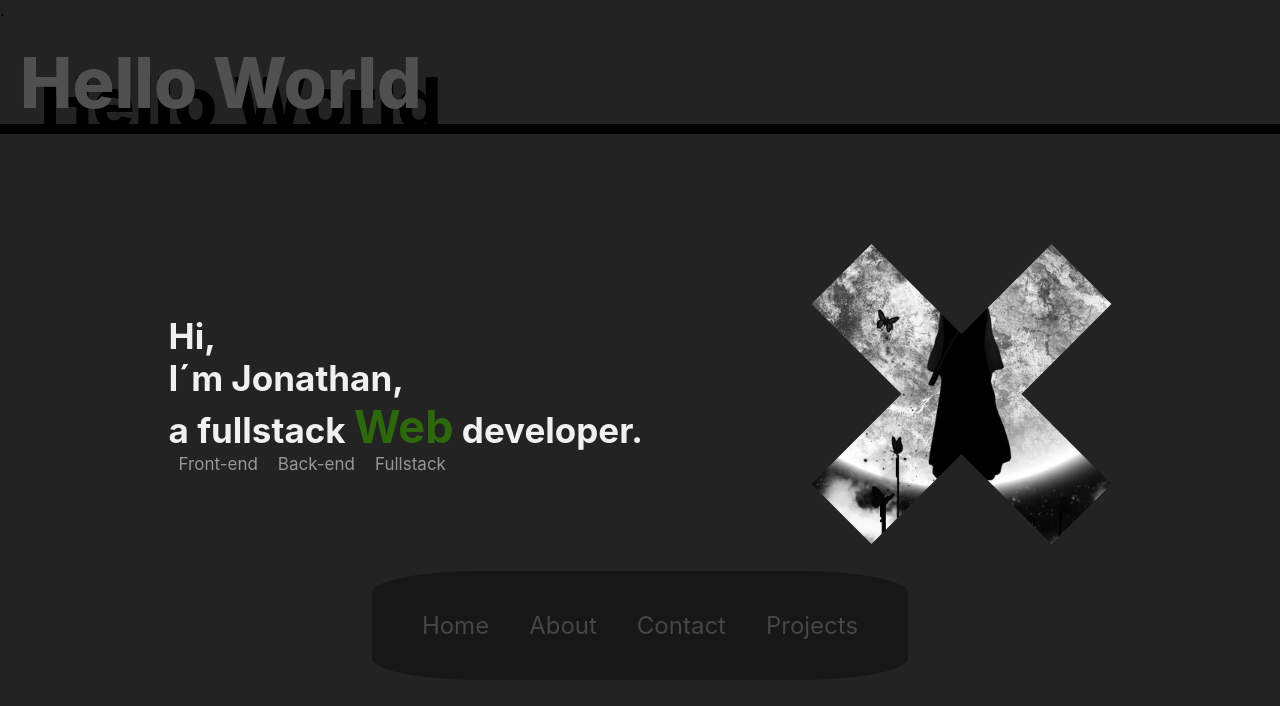
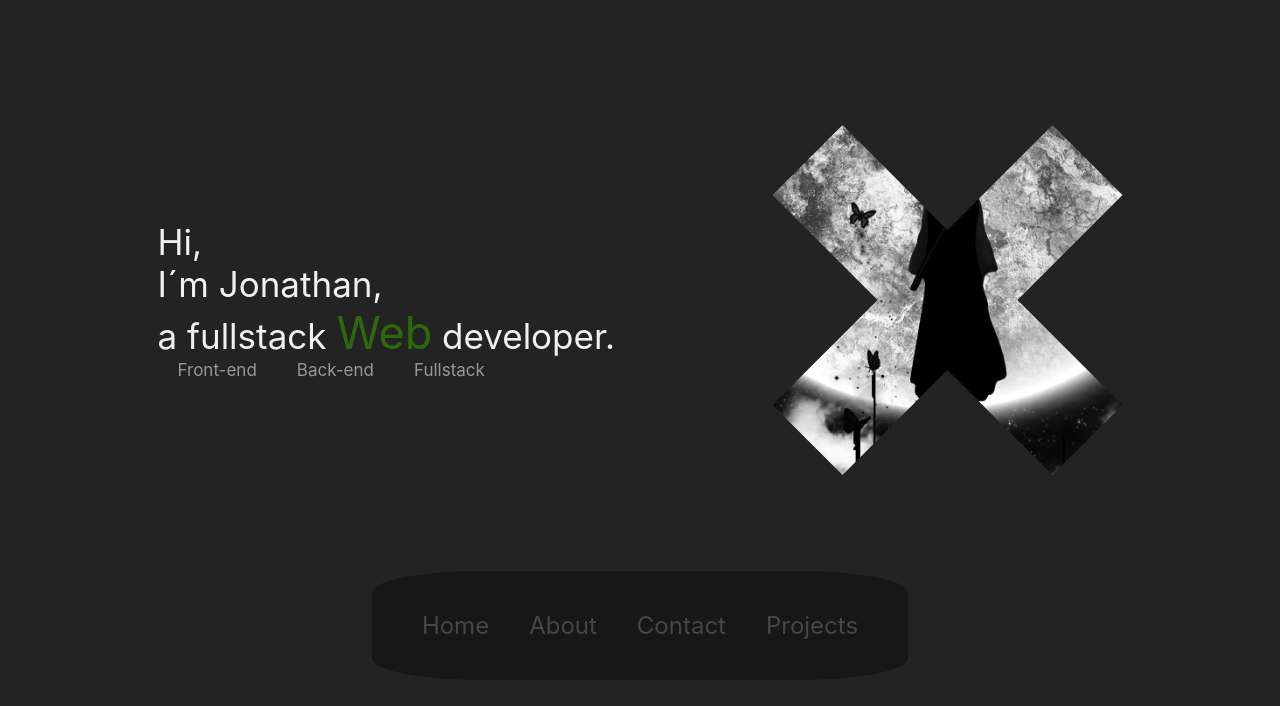
Before and after one commit to joohnyfranzen/My-Portfolio, a React (Create React App) app: page / in a window 1280 px wide. Shown: the top 706 px of the page. Built offline with nearby package versions, Linux system fonts and the light colour scheme.

Commit message:
Home update

```diff
--- a/src/Screens/Home.css
+++ b/src/Screens/Home.css
@@ -1,5 +1,5 @@
 .name-container{
-    height: 65vh;
+    height: 75vh;
     width: 100%;
     display: flex;
     align-items: center;
@@ -8,10 +8,11 @@
 .name-container h1{
     color: rgb(240, 240, 240);
     font-size: 35px;
+    font-weight: 400;
 }
 .down-container p{
     display: inline-flex;
-    margin: 0 10px;
+    margin: 0 20px;
     font-size: 17px;
     color: rgb(150, 150, 150);
 }
@@ -30,29 +31,16 @@
     color:black;
     font-weight:bold;
     font-size: 45px;
+    font-weight: 400;
     animation: myanimation 10s infinite;
 }
 
 
-.effect {
-    color: rgb(80, 80, 80);
-    font-size: 70px;
-    font-weight: 800;
-    text-shadow: 20px 20px black;
-    margin: 20px;
-    background-color: transparent;
-}
-
-.border-effect {
-    height: 134px;
-    border-bottom: 10px solid black;
-}
-
 .home-img{
     clip-path: polygon(20% 0%, 0% 20%, 30% 50%, 0% 80%, 20% 100%, 50% 70%, 80% 100%, 100% 80%, 70% 50%, 100% 20%, 80% 0%, 50% 30%);
     transition: clip-path 1s, width 1s, height 1s, filter 1s;
-    width: 300px;
-    height: 300px;
+    width: 350px;
+    height: 350px;
     position: relative;
     display: flex;
     justify-content: center;
@@ -67,13 +55,13 @@
     transition: width 1s, height 1s, filter 1s;
     border-radius: 50%;
 }
-.home-img.show{
+.home-img:hover{
     clip-path: polygon(0 0, 0 0, 0 49%, 0 100%, 0 100%, 47% 100%, 100% 100%, 100% 100%, 100% 49%, 100% 0, 100% 0, 50% 0);
-    width: 350px;
-    height: 350px;
+    width: 450px;
+    height: 450px;
     filter: saturate(1);
 }
-.home-img.show img{
+.home-img img:hover{
     width: 100%;
     height: 100%;
 }
--- a/src/Screens/Home.js
+++ b/src/Screens/Home.js
@@ -2,10 +2,6 @@ import "./Home.css"
 export default function Home() {
     return(
         <div>
-            <div className="border-effect">
-                <span className="light-effect">.</span>
-                <div className="effect">Hello World</div>
-            </div>
             <div className="name-container">
                 <div className="in-container">
                     <h1>Hi, <br/>
```
